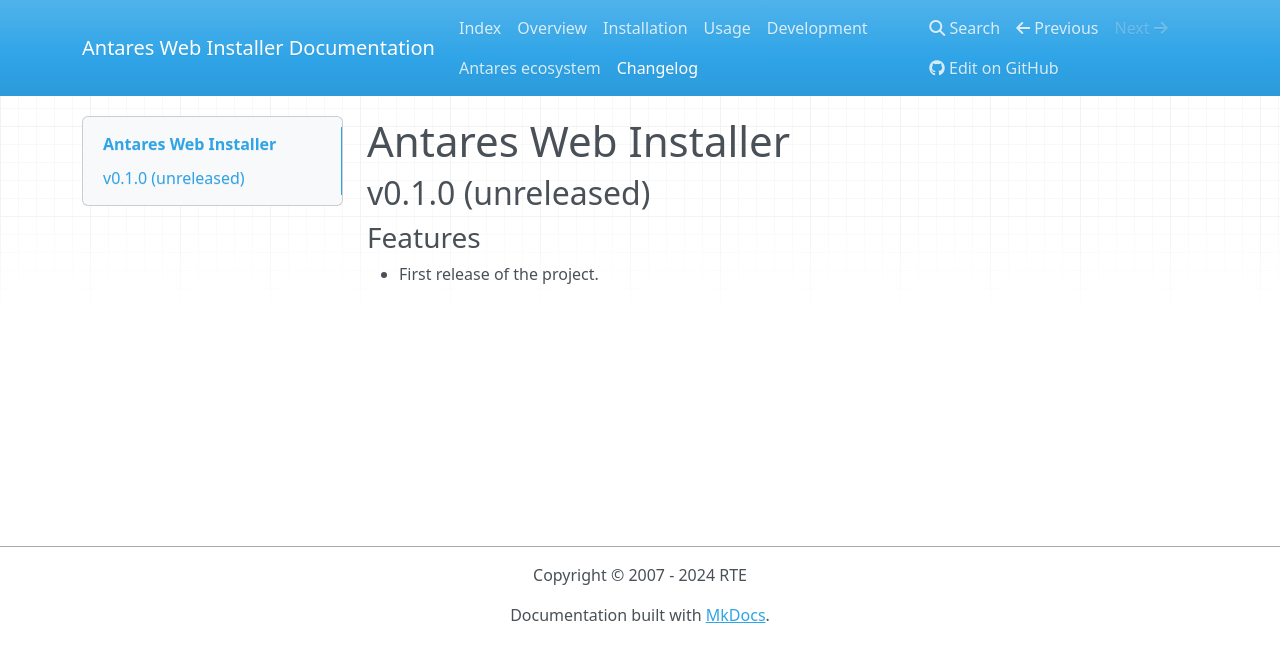
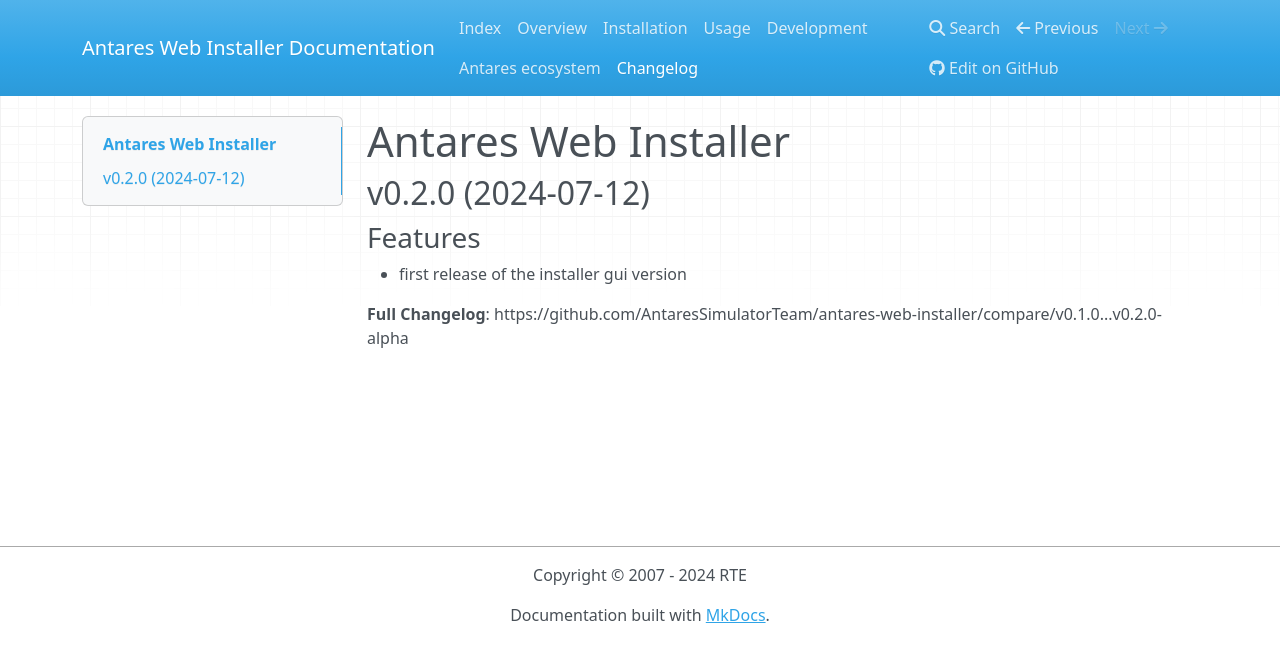
Before and after one commit to AntaresSimulatorTeam/antares-web-installer, an MkDocs documentation site: the page built from docs/CHANGELOG.md, in a window 1280 px wide. Shown: the top 662 px of the page. Built offline with MkDocs 1.6.1, drawn with Linux system fonts in a browser that asks for light colours; nearby versions of some CDN libraries.

Commit message:
docs(changelog): add changelog for new version

```diff
--- a/docs/CHANGELOG.md
+++ b/docs/CHANGELOG.md
@@ -1,9 +1,11 @@
 Antares Web Installer
 =====================
 
-v0.1.0 (unreleased)
+v0.2.0 (2024-07-12)
 -------------------
 
 ### Features
 
-* First release of the project.
+* first release of the installer gui version
+
+**Full Changelog**: https://github.com/AntaresSimulatorTeam/antares-web-installer/compare/v0.1.0...v0.2.0-alpha
```
